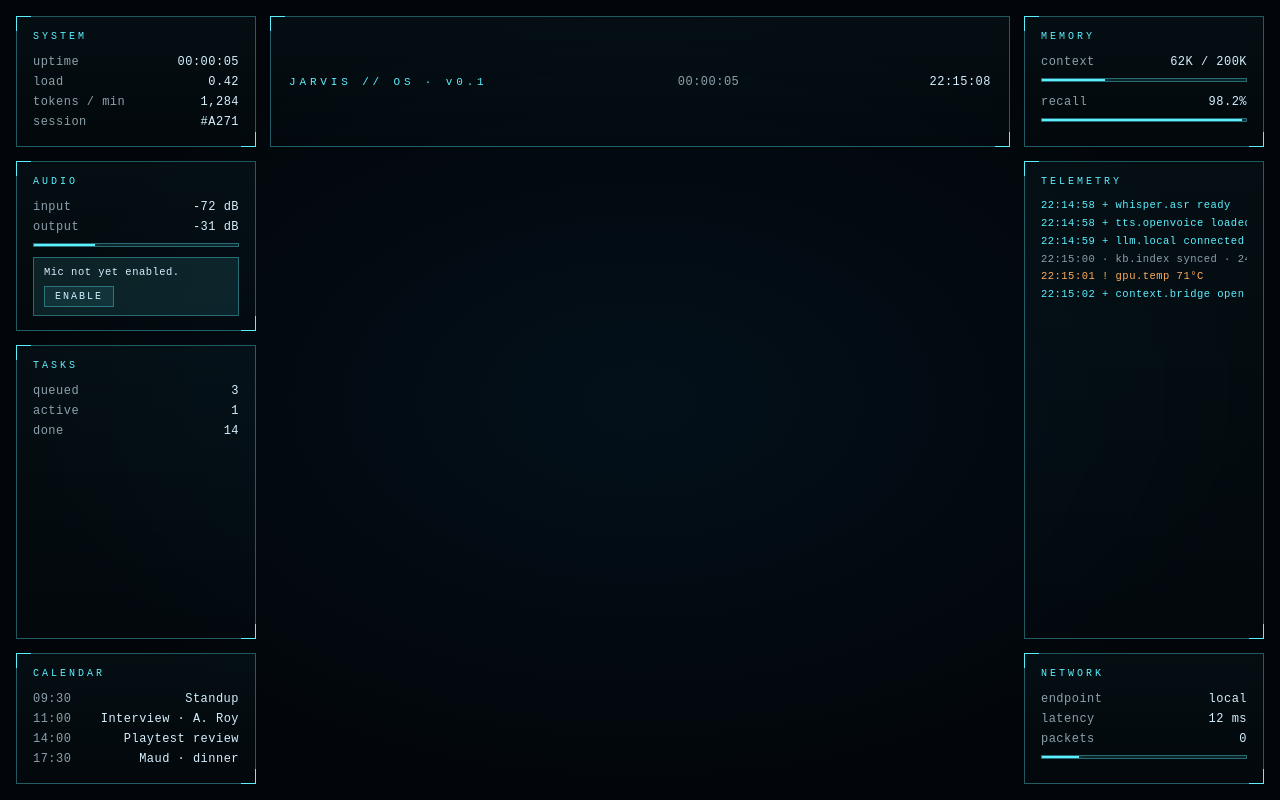
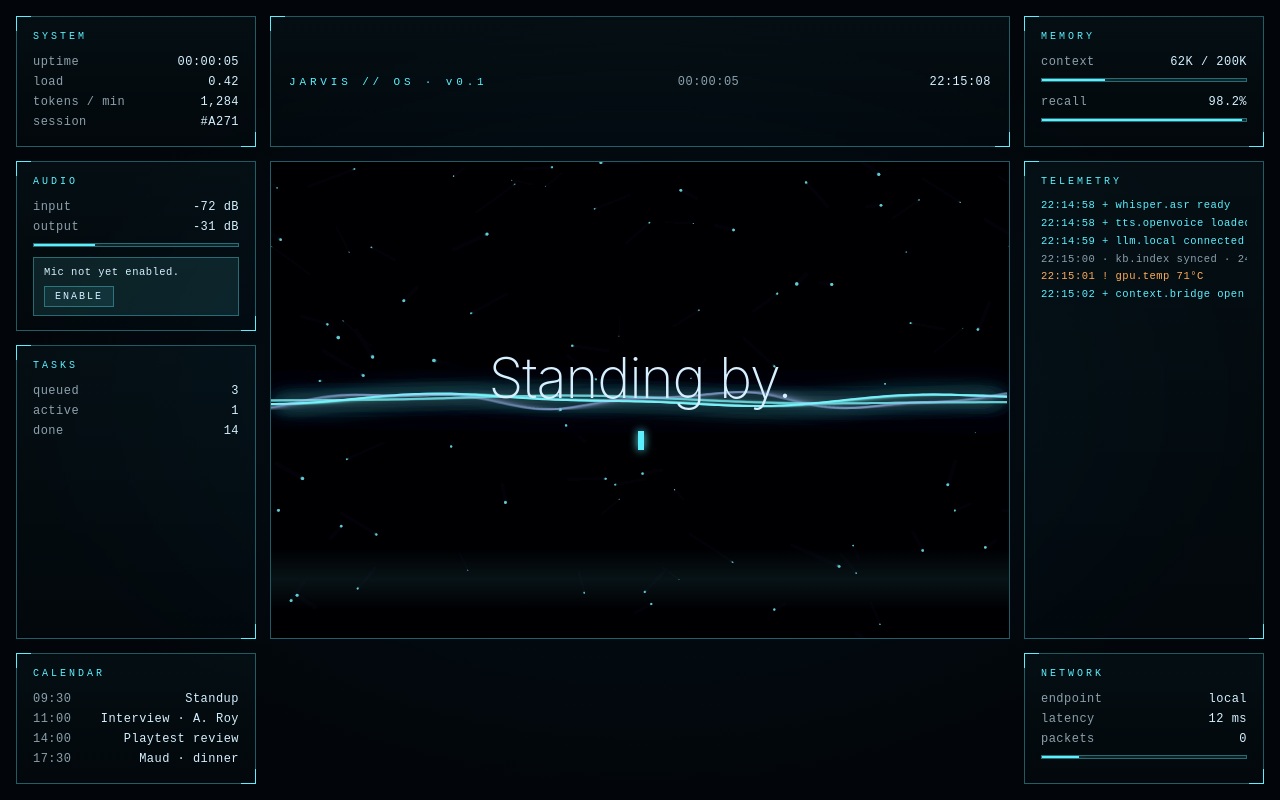
Before and after one commit to mhaegeman/jarvis, a website built with Vite: page web/index.html in a window 1280 px wide. Built offline with nearby package versions, Linux system fonts and the light colour scheme.

Commit message:
feat(web): Centerpiece composition (waveform + transcript)

```diff
--- a/web/src/main.ts
+++ b/web/src/main.ts
@@ -6,6 +6,7 @@ import { CalendarPanel } from "@/ui/panels/CalendarPanel";
 import { NetworkPanel } from "@/ui/panels/NetworkPanel";
 import { TasksPanel } from "@/ui/panels/TasksPanel";
 import { AudioPanel, type MicStatus } from "@/ui/panels/AudioPanel";
+import { Centerpiece } from "@/ui/Centerpiece";
 import { TelemetryPanel } from "@/ui/panels/TelemetryPanel";
 import type { TelemetryEvent } from "@/types";
 import { TODAY } from "@/data/calendar";
@@ -27,6 +28,8 @@ const tasks = new TasksPanel('[data-slot="tasks"]');
 const telemetry = new TelemetryPanel('[data-cell="right"]');
 const audio = new AudioPanel('[data-slot="audio"]');
 const micStatus: MicStatus = { kind: "unprompted" };
+const center = new Centerpiece('[data-cell="center"]');
+const ambientAmp = 0.08;
 
 const seedEvents: TelemetryEvent[] = [
   { ts: Date.now() - 5000, level: "ok", message: "whisper.asr ready" },
@@ -47,6 +50,7 @@ function tick(): void {
   tasks.render({ queued: 3, active: 1, done: 14 });
   telemetry.render({ events: seedEvents });
   audio.render({ inputDb: -72, outputDb: -31, inputBarPct: 30, mic: micStatus });
+  center.renderFrame(ambientAmp + Math.sin(u * 0.001) * 0.02, "idle");
   requestAnimationFrame(tick);
 }
 tick();
--- a/web/src/styles/panel.css
+++ b/web/src/styles/panel.css
@@ -122,3 +122,40 @@
   animation: tcaret 1s steps(1) infinite;
 }
 @keyframes tcaret { 50% { opacity: 0; } }
+
+.centerpiece {
+  position: relative;
+  overflow: hidden;
+  padding: 0;
+  display: grid;
+  place-items: center;
+}
+.centerpiece .waveform-host {
+  position: absolute;
+  inset: 0;
+}
+.centerpiece-content {
+  position: relative;
+  z-index: 2;
+  text-align: center;
+  padding: 32px;
+  max-width: 760px;
+}
+.centerpiece-title {
+  font-family: -apple-system, "SF Pro Display", "Inter", system-ui, sans-serif;
+  font-weight: 200;
+  font-size: clamp(28px, 4.5vw, 56px);
+  margin: 0 0 14px;
+  letter-spacing: -0.02em;
+  color: var(--fg);
+}
+.centerpiece .scan {
+  position: absolute;
+  left: 0; right: 0;
+  height: 60px;
+  pointer-events: none;
+  background: linear-gradient(180deg, transparent, rgba(92,240,255,0.08), transparent);
+  animation: scan 6s linear infinite;
+  z-index: 1;
+}
+@keyframes scan { 0% { top: -60px; } 100% { top: 100%; } }
--- /dev/null
+++ b/web/src/ui/Centerpiece.ts
@@ -0,0 +1,56 @@
+import { Waveform } from "./Waveform";
+import { Transcript } from "./Transcript";
+import type { ConvState } from "@/types";
+
+export class Centerpiece {
+  private root: HTMLElement;
+  private waveform: Waveform;
+  private transcript: Transcript;
+  private title: HTMLElement;
+  private scan: HTMLElement;
+
+  constructor(rootSelector: string) {
+    const el = document.querySelector<HTMLElement>(rootSelector);
+    if (!el) throw new Error(`Centerpiece root missing: ${rootSelector}`);
+    this.root = el;
+    this.root.classList.add("panel", "centerpiece");
+    this.root.innerHTML = `
+      <div class="scan"></div>
+      <div data-slot="waveform" class="waveform-host"></div>
+      <div class="centerpiece-content">
+        <h2 class="centerpiece-title">Standing by.</h2>
+        <div data-slot="transcript"></div>
+      </div>
+    `;
+    this.waveform = new Waveform('[data-slot="waveform"]');
+    this.transcript = new Transcript('[data-slot="transcript"]');
+    this.transcript.mount({ text: "" });
+    this.title = this.root.querySelector(".centerpiece-title") as HTMLElement;
+    this.scan = this.root.querySelector(".scan") as HTMLElement;
+  }
+
+  setTitle(text: string): void {
+    this.title.textContent = text;
+  }
+  streamReply(text: string, ms = 26): void {
+    this.transcript.stream(text, ms);
+  }
+  appendToken(t: string): void {
+    this.transcript.appendToken(t);
+  }
+  clearTranscript(): void {
+    this.transcript.clear();
+  }
+  interruptTranscript(): void {
+    this.transcript.interrupt();
+  }
+
+  setStateClass(state: ConvState): void {
+    this.root.dataset.state = state;
+    this.scan.dataset.state = state;
+  }
+
+  renderFrame(amplitude: number, modeHint: ConvState): void {
+    this.waveform.render({ amplitude, modeHint });
+  }
+}
--- a/web/src/ui/Transcript.ts
+++ b/web/src/ui/Transcript.ts
@@ -6,7 +6,6 @@ interface TranscriptState {
 
 export class Transcript extends Component<TranscriptState> {
   private body: HTMLElement | undefined;
-  private caret: HTMLElement | undefined;
   private streamTimer: ReturnType<typeof setTimeout> | undefined;
 
   override render(state: TranscriptState): void {
@@ -14,7 +13,6 @@ export class Transcript extends Component<TranscriptState> {
       this.root.classList.add("transcript");
       this.root.innerHTML = `<span class="body"></span><span class="caret"></span>`;
       this.body = this.root.querySelector(".body") as HTMLElement;
-      this.caret = this.root.querySelector(".caret") as HTMLElement;
     }
     this.body.textContent = state.text;
   }
```
